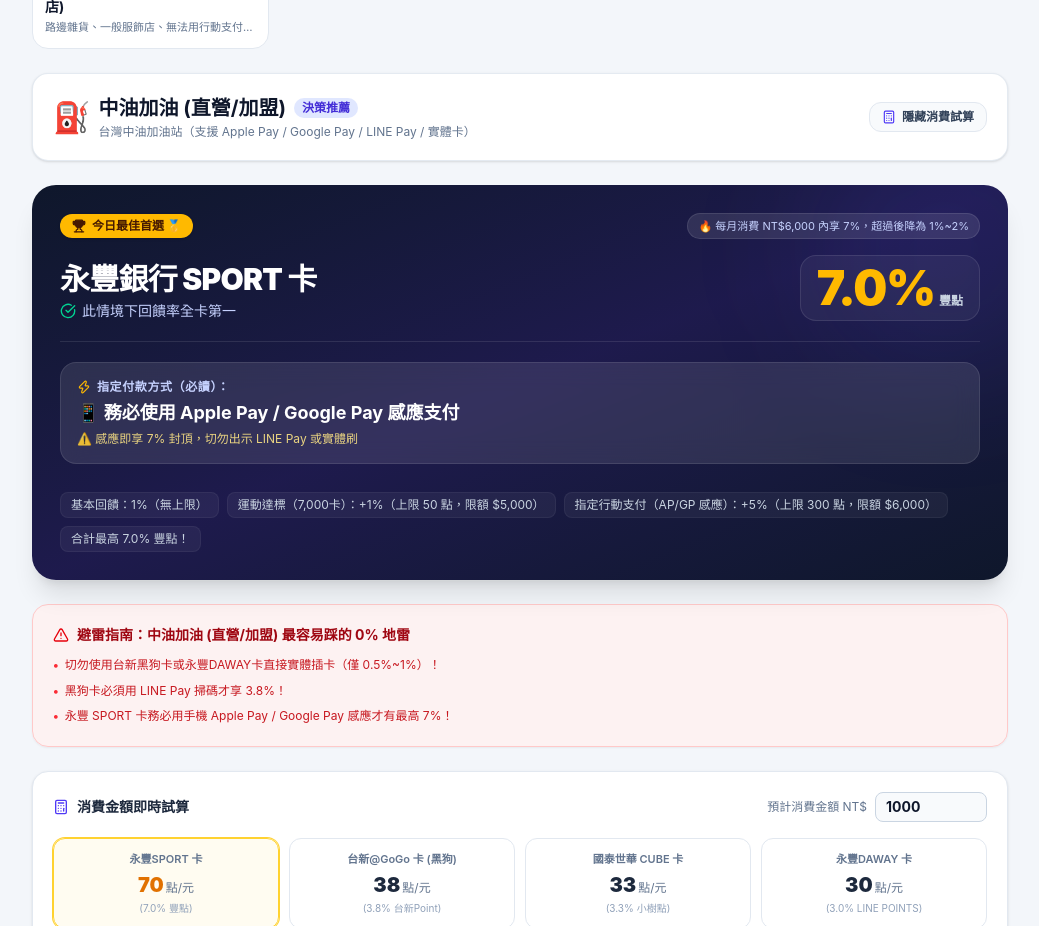
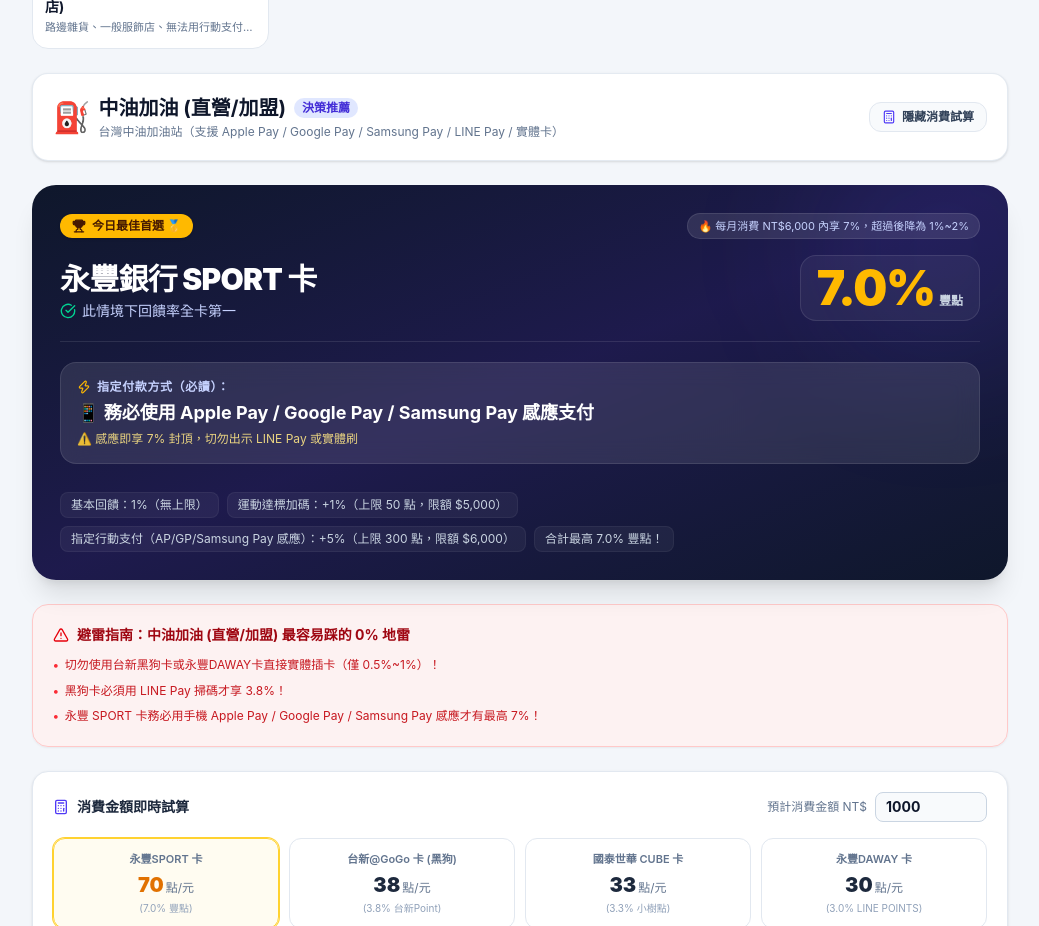
Before and after one commit to Belden0718/card, a React (Vite) app: page / in a window 1280 px wide. Shown: the part 780-1706 px from the top of the page, without its empty margins (120-1159 px from the left). Built offline with nearby package versions, Linux system fonts and the light colour scheme.

Commit message:
feat: explicitly support Samsung Pay and Garmin Pay for Sinopac SPORT

```diff
--- a/src/components/CardCheatSheet.tsx
+++ b/src/components/CardCheatSheet.tsx
@@ -41,7 +41,7 @@ export const CardCheatSheet: React.FC<Props> = ({ isOpen, onClose }) => {
             <ul className="text-xs text-emerald-950 space-y-1.5">
               <li className="flex items-start gap-1.5">
                 <CheckCircle2 className="w-3.5 h-3.5 text-emerald-600 shrink-0 mt-0.5" />
-                <span><strong>超商/加油之神</strong>：7-11、全家、中油加油只要走 <strong>Apple Pay / Google Pay 感應</strong>，享最高 7%！</span>
+                <span><strong>超商/加油之神</strong>：7-11、全家、中油加油只要走 <strong>Apple Pay / Google Pay / Samsung Pay 感應</strong>，享最高 7%！</span>
               </li>
               <li className="flex items-start gap-1.5">
                 <CheckCircle2 className="w-3.5 h-3.5 text-emerald-600 shrink-0 mt-0.5" />
--- a/src/components/UserConfigBar.tsx
+++ b/src/components/UserConfigBar.tsx
@@ -121,7 +121,7 @@ export const UserConfigBar: React.FC<Props> = ({ config, onChange }) => {
                 <label className="flex items-center justify-between p-2 rounded-lg bg-slate-50 cursor-pointer hover:bg-slate-100/70 transition-colors">
                   <div className="flex items-center gap-2">
                     <Smartphone className={`w-4 h-4 ${config.sportQuotaAvailable ? 'text-emerald-500' : 'text-slate-400'}`} />
-                    <span className="text-xs font-medium text-slate-700">AP/GP $6,000 加碼額度充足</span>
+                    <span className="text-xs font-medium text-slate-700">AP/GP/Samsung Pay 額度充足</span>
                   </div>
                   <input
                     type="checkbox"
--- a/src/data/cardData.ts
+++ b/src/data/cardData.ts
@@ -16,11 +16,11 @@ export const CHANNELS: ScenarioChannel[] = [
     name: '中油加油 (直營/加盟)',
     category: 'gas',
     icon: '⛽',
-    description: '台灣中油加油站（支援 Apple Pay / Google Pay / LINE Pay / 實體卡）',
+    description: '台灣中油加油站（支援 Apple Pay / Google Pay / Samsung Pay / LINE Pay / 實體卡）',
     pitfalls: [
       '切勿使用台新黑狗卡或永豐DAWAY卡直接實體插卡（僅 0.5%~1%）！',
       '黑狗卡必須用 LINE Pay 掃碼才享 3.8%！',
-      '永豐 SPORT 卡務必用手機 Apple Pay / Google Pay 感應才有最高 7%！'
+      '永豐 SPORT 卡務必用手機 Apple Pay / Google Pay / Samsung Pay 感應才有最高 7%！'
     ]
   },
   {
@@ -28,10 +28,10 @@ export const CHANNELS: ScenarioChannel[] = [
     name: '全國 / 台亞 / 台塑加油站',
     category: 'gas',
     icon: '⛽',
-    description: '非中油加油站（支援 Apple Pay / Google Pay / LINE Pay）',
+    description: '非中油加油站（支援 Apple Pay / Google Pay / Samsung Pay / LINE Pay）',
     pitfalls: [
       '國泰 CUBE 卡的「集精選」僅限中油直營，全國/台亞刷 CUBE 僅有一般消費 0.3%！',
-      '台亞/全國加油站建議走永豐 SPORT (AP/GP感應 7%) 或 黑狗卡 (LINE Pay 3.8%)。'
+      '台亞/全國加油站建議走永豐 SPORT (AP/GP/SP感應 7%) 或 黑狗卡 (LINE Pay 3.8%)。'
     ]
   },
   // 超商
@@ -44,7 +44,7 @@ export const CHANNELS: ScenarioChannel[] = [
     pitfalls: [
       '【致命地雷】7-11 門市的 LINE Pay「不支援」永豐信用卡扣款（刷不過）！',
       '【致命地雷】千萬不要拿台新黑狗卡實體刷卡或感應，直接 0% 回饋！',
-      '【首選】永豐 SPORT 用 Apple Pay / Google Pay 手機感應享 7%！',
+      '【首選】永豐 SPORT 用 Apple Pay / Google Pay / Samsung Pay 手機感應享 7%！',
       '【備選】國泰 CUBE 切換至「集精選」直接感應或實體刷享 3% 小樹點。'
     ]
   },
@@ -53,10 +53,10 @@ export const CHANNELS: ScenarioChannel[] = [
     name: '全家便利商店 (FamilyMart)',
     category: 'convenience',
     icon: '🏪',
-    description: '支援 Apple Pay / Google Pay / LINE Pay / 全盈+PAY',
+    description: '支援 Apple Pay / Google Pay / Samsung Pay / LINE Pay / 全盈+PAY',
     pitfalls: [
       '千萬不要拿台新黑狗卡實體刷卡，直接 0% 回饋！',
-      '永豐 SPORT 綁定 Apple Pay / Google Pay 感應享 7% 回饋最優！',
+      '永豐 SPORT 綁定 Apple Pay / Google Pay / Samsung Pay 感應享 7% 回饋最優！',
       '國泰 CUBE 切換至「集精選」直接刷享 3% 無上限。',
       '全家支援永豐 DAWAY 綁 LINE Pay（享 1.5%~3% LP）。'
     ]
@@ -69,7 +69,7 @@ export const CHANNELS: ScenarioChannel[] = [
     description: '超商一般刷卡皆為 0% 回饋排除',
     pitfalls: [
       '國泰 CUBE 的「集精選」未涵蓋萊爾富/OK（僅 7-11 與全家）！',
-      '建議使用永豐 SPORT 綁定 Apple Pay / Google Pay 感應（享 7%），或黑狗卡綁 LINE Pay。'
+      '建議使用永豐 SPORT 綁定 Apple Pay / Google Pay / Samsung Pay 感應（享 7%），或黑狗卡綁 LINE Pay。'
     ]
   },
   // 網購
@@ -444,13 +444,13 @@ function calculateSportReward(channelId: string, config: UserCardConfig): CardRe
 
   // 永豐 SPORT 回饋結構：
   // 1. 基本 1% 無上限
-  // 2. 運動達標 (7000卡) +1% (每月上限 50 豐點，消費 $5,000 封頂)
-  // 3. 指定支付（Apple Pay / Google Pay 感應）+5% (每月上限 300 豐點，消費 $6,000 封頂)
+  // 2. 運動達標 (7,000~10,000卡) +1% (每月上限 50 豐點，消費 $5,000 封頂)
+  // 3. 指定支付（Apple Pay / Google Pay / Samsung Pay / Garmin Pay 感應）+5% (每月上限 300 豐點，消費 $6,000 封頂)
   // 最高合計 7%
 
-  // 判斷通路是否支援 Apple Pay / Google Pay 感應：
+  // 判斷通路是否支援行動感應支付（AP / GP / Samsung Pay）：
   // 超商 (7-11, 全家, 萊爾富, OK)、加油站 (中油直營/全國)、家樂福、國內實體餐廳皆支援
-  const supportsAP = (
+  const supportsContactless = (
     channelId.startsWith('gas_') ||
     channelId.startsWith('convenience_') ||
     channelId === 'dining_restaurant' ||
@@ -476,7 +476,7 @@ function calculateSportReward(channelId: string, config: UserCardConfig): CardRe
     };
   }
 
-  if (supportsAP) {
+  if (supportsContactless) {
     if (isCalorieMet && hasQuota) {
       return {
         cardId: 'sport',
@@ -486,13 +486,13 @@ function calculateSportReward(channelId: string, config: UserCardConfig): CardRe
         rewardType: '豐點',
         bestPaymentMethod: {
           method: 'apple_pay',
-          label: '📱 務必使用 Apple Pay / Google Pay 感應支付',
+          label: '📱 務必使用 Apple Pay / Google Pay / Samsung Pay 感應支付',
           note: '感應即享 7% 封頂，切勿出示 LINE Pay 或實體刷'
         },
         details: [
           '基本回饋：1%（無上限）',
-          '運動達標（7,000卡）：+1%（上限 50 點，限額 $5,000）',
-          '指定行動支付（AP/GP 感應）：+5%（上限 300 點，限額 $6,000）',
+          '運動達標加碼：+1%（上限 50 點，限額 $5,000）',
+          '指定行動支付（AP/GP/Samsung Pay 感應）：+5%（上限 300 點，限額 $6,000）',
           '合計最高 7.0% 豐點！'
         ],
         capWarning: '🔥 每月消費 NT$6,000 內享 7%，超過後降為 1%~2%'
@@ -506,7 +506,7 @@ function calculateSportReward(channelId: string, config: UserCardConfig): CardRe
         rewardType: '豐點',
         bestPaymentMethod: {
           method: 'apple_pay',
-          label: 'Apple Pay / Google Pay 感應',
+          label: 'Apple Pay / Google Pay / Samsung Pay 感應',
           note: '本月 $6,000 額度已用盡，降為 2%'
         },
         details: [
@@ -524,14 +524,14 @@ function calculateSportReward(channelId: string, config: UserCardConfig): CardRe
         rewardType: '豐點',
         bestPaymentMethod: {
           method: 'apple_pay',
-          label: 'Apple Pay / Google Pay 感應',
-          note: '尚未達標 7,000 卡'
+          label: 'Apple Pay / Google Pay / Samsung Pay 感應',
+          note: '尚未達標運動門檻'
         },
         details: [
           '僅基本回饋 1%（無上限）',
-          '⚠️ 汗水不白流本月尚未達標 7,000 大卡，無法拿 +1% 與 +5% 加碼！'
+          '⚠️ 運動數據本月尚未達標，無法拿 +1% 與 +5% 加碼！'
         ],
-        warning: '汗水不白流尚未達標 7,000 大卡！達標後可升級為 7%！'
+        warning: '運動數據尚未達標！達標後可升級為 7%！'
       };
     }
   }
--- a/src/types/card.ts
+++ b/src/types/card.ts
@@ -19,6 +19,8 @@ export interface UserCardConfig {
 export type PaymentMethod =
   | 'apple_pay'      // Apple Pay 感應
   | 'google_pay'     // Google Pay 感應
+  | 'samsung_pay'    // Samsung Pay 感應
+  | 'garmin_pay'     // Garmin Pay 感應
   | 'line_pay'       // LINE Pay 條碼
   | 'physical'       // 實體插卡/感應
   | 'online'         // 線上刷卡
```
Also changed, not shown: 1 other file (tests, documents, lock files or other folders).
